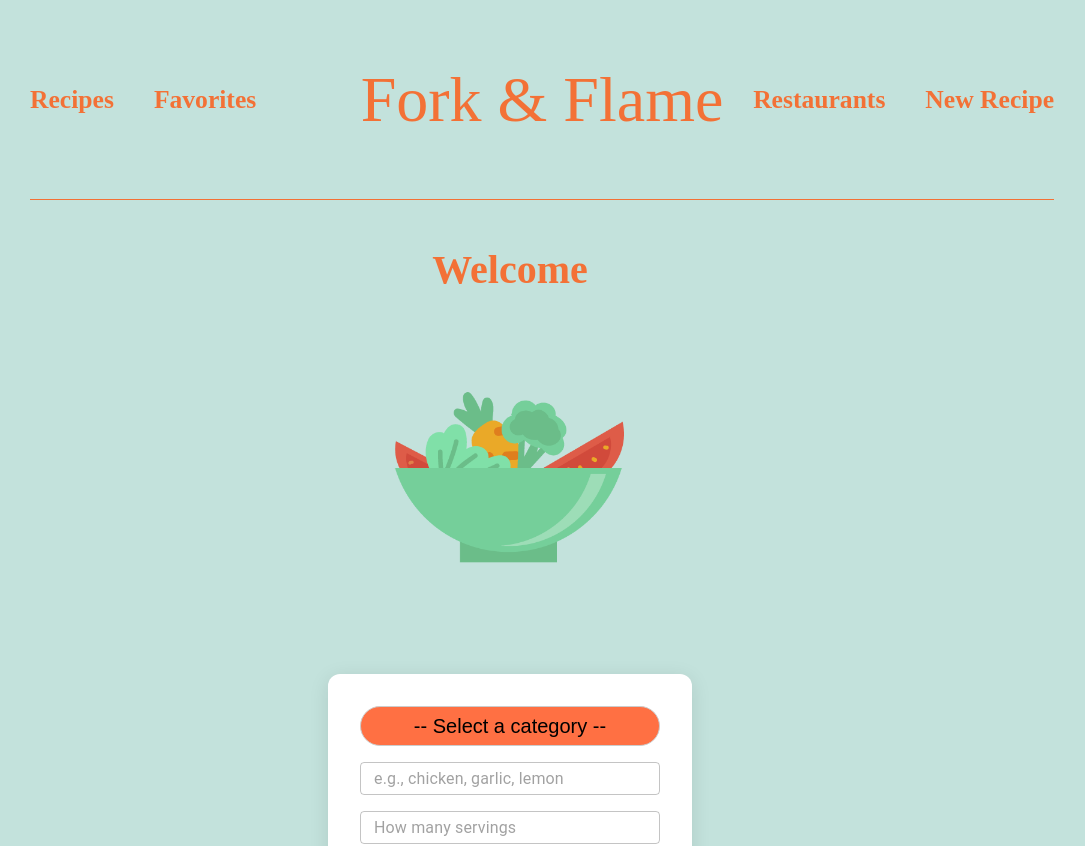
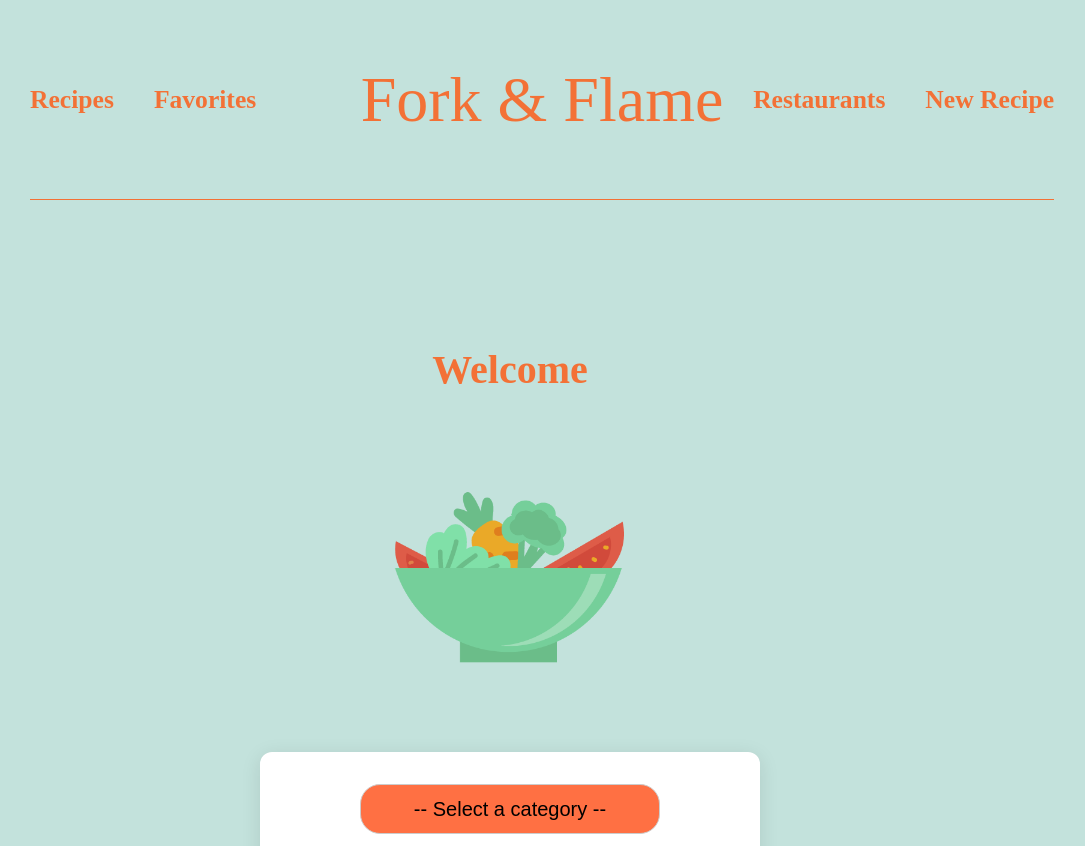
Before and after one commit to zackvalavanis/F-F-Frontend, a React (Vite) app: page / in a window 1280 px wide. Shown: the top 846 px of the page, without its empty margins (130-1215 px from the left). Built offline with nearby package versions, Linux system fonts and the light colour scheme.

Commit message:
fixed up some minor styling issues and also fixed the favorites page

```diff
--- a/src/screens/Favorites/Favorites.tsx
+++ b/src/screens/Favorites/Favorites.tsx
@@ -10,7 +10,7 @@ interface Recipe {
   ingredients: string;
   prep_time: number;
   cook_time: number;
-  rating: number;
+  average_rating: number;
   servings: number;
   tags: string;
   title: string;
@@ -31,7 +31,7 @@ export function Favorites() {
       try {
         const res = await fetch(import.meta.env.VITE_BACKEND);
         const data: Recipe[] = await res.json();
-        setFavorites(data.filter(r => r.rating >= 8));
+        setFavorites(data.filter(r => r.average_rating >= 8));
       } catch (error) {
         console.error("Failed to fetch recipes:", error);
       }
--- a/src/screens/LandingPage/LandingPage.css
+++ b/src/screens/LandingPage/LandingPage.css
@@ -5,7 +5,7 @@
   align-items: center;
   justify-content: flex-start;
   min-height: 100vh;
-  padding-top: 100px;
+  padding-top: 200px;
   /* match navbar height */
   background-color: #c3e2dc;
   box-sizing: border-box;
@@ -34,6 +34,8 @@
 .generate-new-recipe-container {
   display: flex;
   flex-direction: column;
+  align-items: center;
+  justify-content: center;
   gap: 1rem;
   width: 100%;
   max-width: 500px;
@@ -43,10 +45,15 @@
 
 .generate-new-recipe-container select,
 .generate-new-recipe-container input,
-.generate-new-recipe-container .MuiTextField-root {
+.generate-new-recipe-container .MuiTextField-root,
+.generate-new-recipe-container .MuiButtonBase-root {
   width: 100%;
-  max-width: 400px;
+  max-width: 500px;
   box-sizing: border-box;
+}
+
+.generate-new-recipe-container input {
+  height: 50px;
 }
 
 /* Animations responsive */
--- a/src/screens/LandingPage/LandingPage.tsx
+++ b/src/screens/LandingPage/LandingPage.tsx
@@ -103,11 +103,11 @@ export function LandingPage() {
                 display: 'flex',
                 alignItems: 'center',
                 justifyContent: 'center',
-                width: '100%',
+                width: '500px'
               }}
             >
               <Paper
-                elevation={6}
+                elevation={7}
                 sx={{
                   display: 'flex',
                   p: 4,
@@ -125,7 +125,8 @@ export function LandingPage() {
                     borderRadius: '20px',
                     backgroundColor: '#ff7043',
                     textAlign: 'center',
-                    height: '40px',
+                    height: '50px',
+                    width: '20rem',
                     fontSize: '20px',
                     alignItems: 'center'
                   }}>
```
